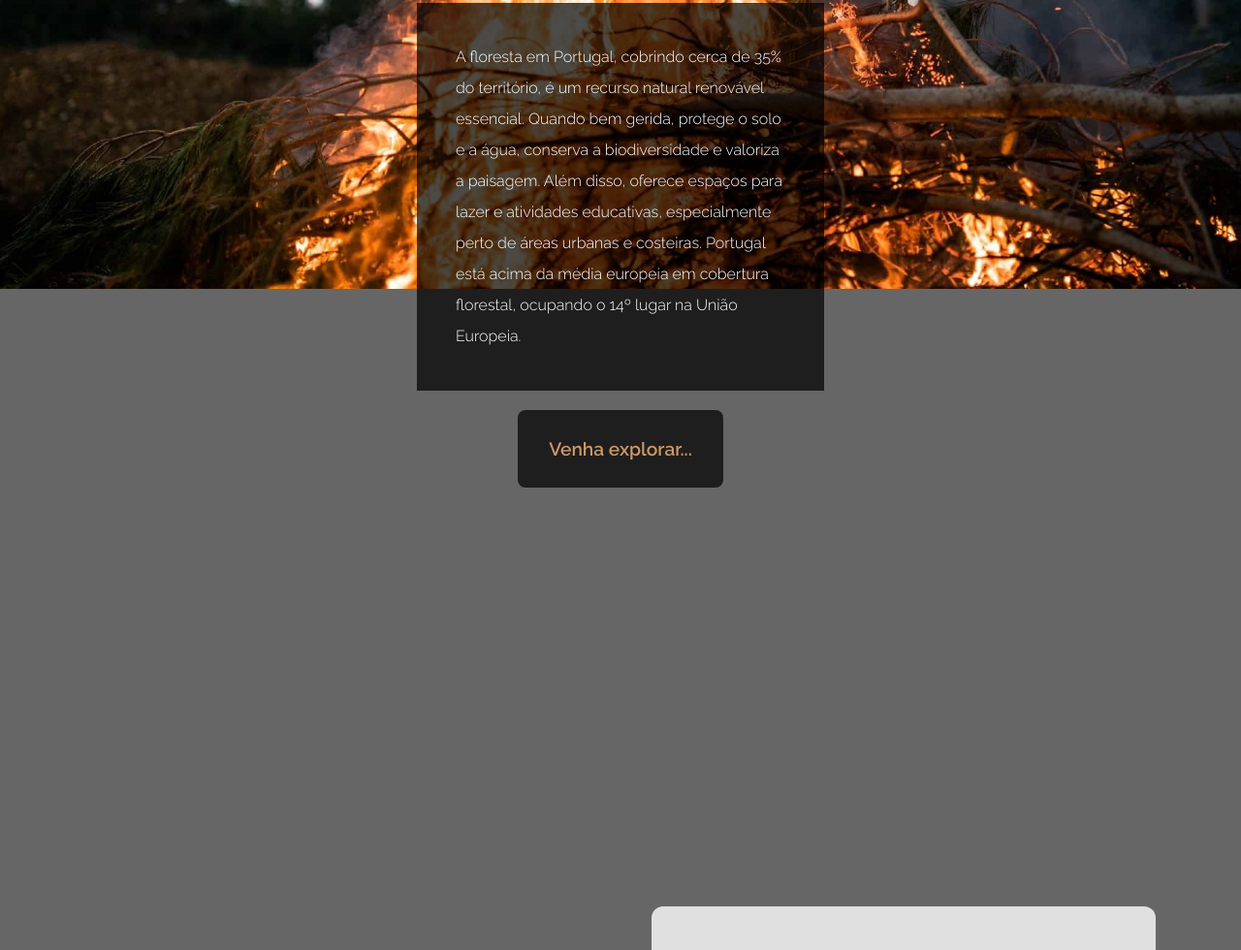
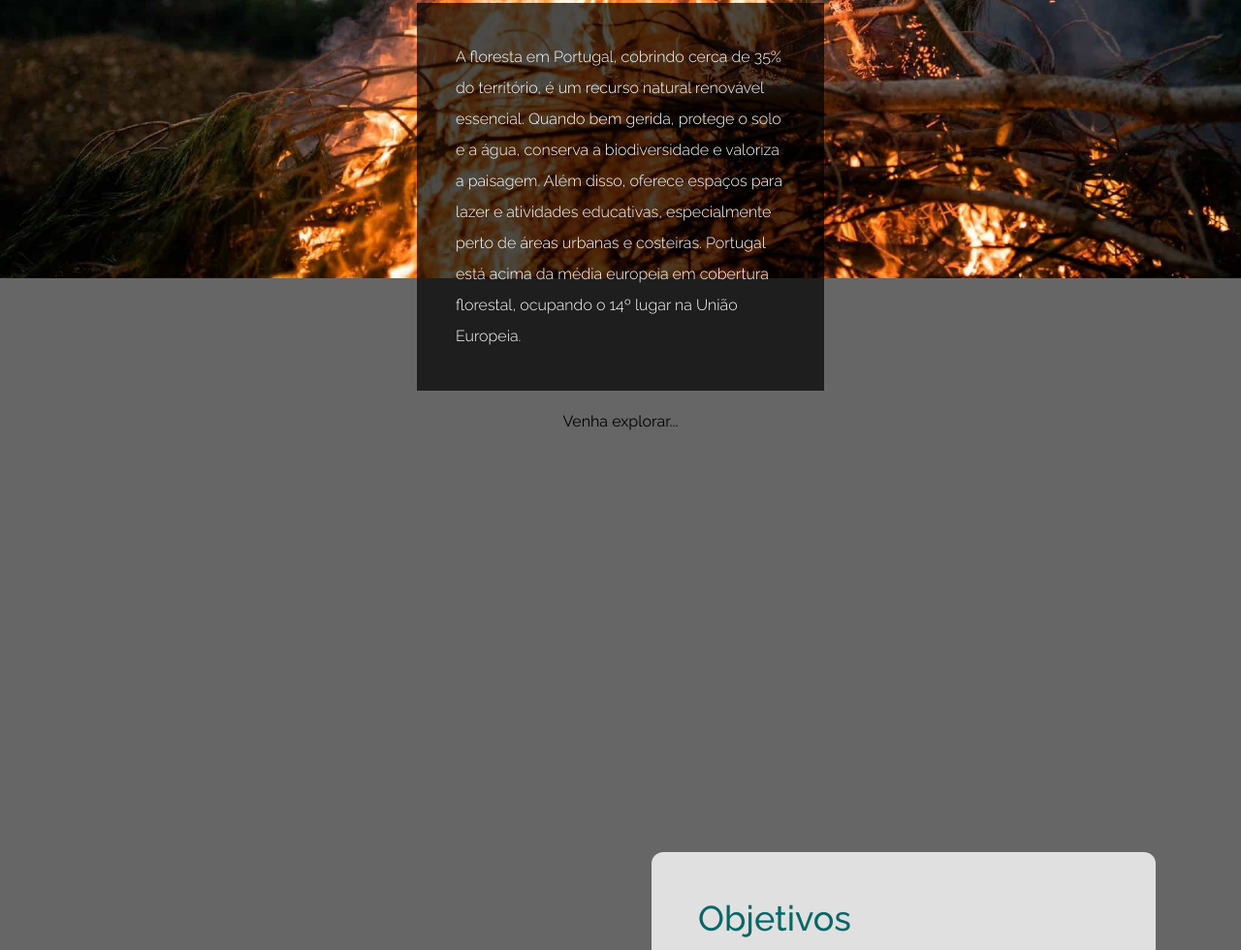
Before and after one commit to Yasmin-Papini/Fogos-em-Portugal, a plain HTML site: page index.html in a window 1280 px wide. Shown: the part 613-1593 px from the top of the page at 97% size. Drawn offline with nearby package versions, Linux system fonts and the light colour scheme.

Commit message:
Update index.html

```diff
--- a/index.html
+++ b/index.html
@@ -47,9 +47,7 @@ https://www.tooplate.com/view/2126-antique-cafe
                 </div>
                 <div class="text-center">
                     <div class="inline-block">
-                        <a href="#menu" class="flex justify-center items-center bg-black bg-opacity-70 py-6 px-8 rounded-lg font-semibold tm-text-2xl tm-text-gold hover:text-gray-200 transition">
-
-                            <span>Venha explorar...</span>
+                        <span>Venha explorar...</span>
 
                         </a>
                     </div>
```
